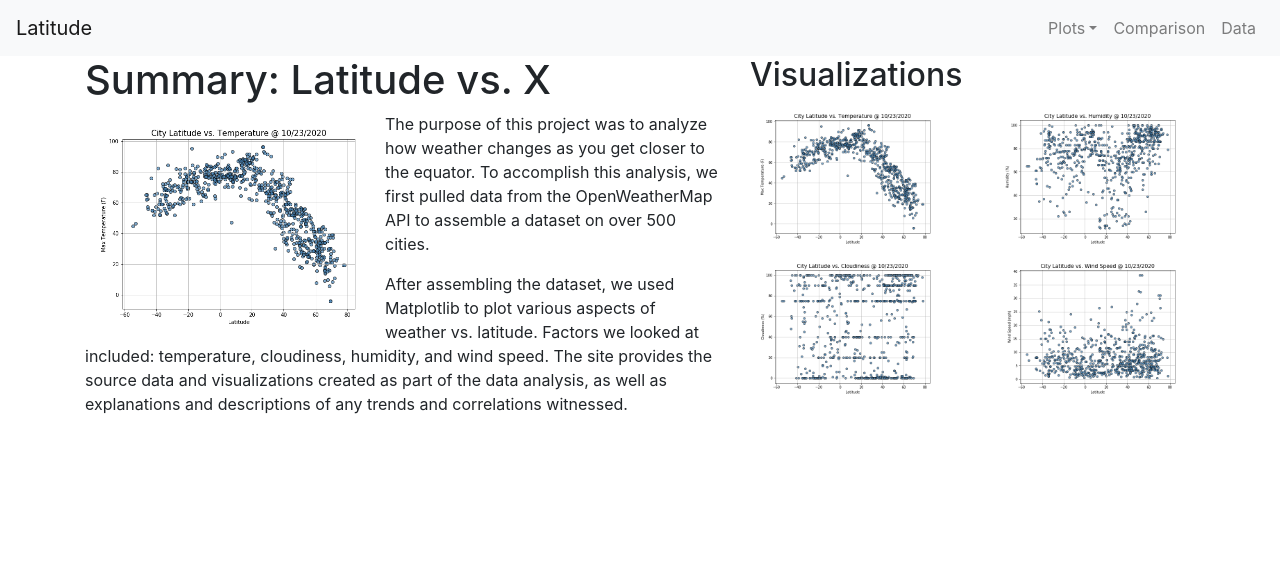
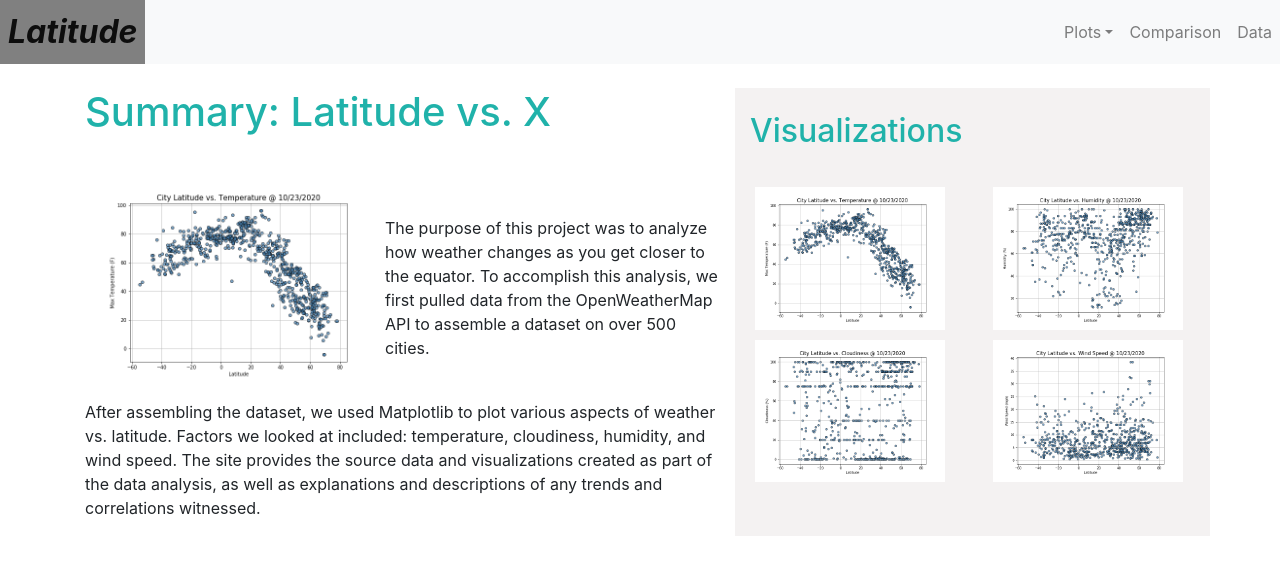
Before and after one commit to zsvorenova/Web-Design-Challenge, a plain HTML site: page WebVisualizations/index.html in a window 1280 px wide. Drawn offline with nearby package versions, Linux system fonts and the light colour scheme.

Commit message:
starting style added

```diff
--- a/WebVisualizations/index.html
+++ b/WebVisualizations/index.html
@@ -9,7 +9,7 @@
     <!-- Bring in our bootstrap stylesheet -->
     <link rel="stylesheet" href="https://stackpath.bootstrapcdn.com/bootstrap/4.3.1/css/bootstrap.min.css" integrity="sha384-ggOyR0iXCbMQv3Xipma34MD+dH/1fQ784/j6cY/iJTQUOhcWr7x9JvoRxT2MZw1T" crossorigin="anonymous">
 
-    <!-- <link rel="stylesheet" href="style.css"> -->
+    <link rel="stylesheet" href="style.css">
 
     <title>Web-Design-Challenge</title>
 </head>
@@ -44,16 +44,18 @@
     </nav>
 
     <div class="container">
+        <br>
 
         <div class="row">
             <div class="col-md-7">
                 <h1>Summary: Latitude vs. X</h1>
-                <img alt="latitude vs temperature" src="assets/latitude_temperature.png" class="img-fluid float-left"
+                <br>
+                <img alt="latitude vs temperature" src="assets/latitude_temperature.png" class="img-fluid float-left img-summary"
                 style="width:300px;height:auto;">
-               <row></row>
+               <br><br>
                 <p>The purpose of this project was to analyze how weather changes as you get closer to the equator. To accomplish this analysis,
                     we first pulled data from the OpenWeatherMap API to assemble a dataset on over 500 cities.
-                </p>
+                </p><br>
                 <p>After assembling the dataset, we used Matplotlib to plot various aspects of weather vs. latitude.
                     Factors we looked at included: temperature, cloudiness, humidity, and wind speed. The site provides the source
                     data and visualizations created as part of the data analysis, as well as explanations and descriptions
@@ -62,31 +64,44 @@
             </div>
             <!-- should we use div or aside??? -->
             <aside class="col-md-5 aside">
+                <br>
                 <h2>Visualizations</h2>
+                <br>
                 <div class="row">
                     <div class="col-sm-3 col-md-6">
+                        <!-- <br> -->
                         <a href="visualizations/temperature.html">
                             <img src="assets/latitude_temperature.png" alt="latitude vs temperature" style="width:200px;height:auto"
-                            class="img-fluid float-left">
+                            class="img-fluid img-vis">
                         </a>
+                        <!-- <br> -->
                     </div>
+                    <!-- <br><br><br> -->
                     <div class="col-sm-3 col-md-6">
+                        <!-- <br> -->
                         <a href="visualizations/humidity.html">
                             <img src="assets/latitude_humidity.png" alt="latitude vs humidity" style="width:200px;height:auto"
-                            class="img-fluid float-right">
+                            class="img-fluid img-vis">
                         </a>
+                        <!-- <br> -->
                     </div>
+                    <!-- <br><br><br> -->
                     <div class="col-sm-3 col-md-6">
+                        <!-- <br> -->
                         <a href="visualizations/clouds.html">
                             <img src="assets/latitude_cloudiness.png" alt="latitude vs cloudiness" style="width:200px;height:auto"
-                            class="img-fluid float-left">
+                            class="img-fluid img-vis">
                         </a>
+                        <!-- <br> -->
                     </div>
+                    <!-- <br><br><br> -->
                     <div class="col-sm-3 col-md-6">
+                        <!-- <br> -->
                         <a href="visualizations/wind.html">
                             <img src="assets/latitude_windspeed.png" alt="latitude vs windspeed" style="width:200px;height:auto"
-                            class="img-fluid float-right">
+                            class="img-fluid img-vis">
                         </a>
+                        <!-- <br> -->
                     </div>
                 </div>
             <aside>
--- /dev/null
+++ b/WebVisualizations/style.css
@@ -0,0 +1,47 @@
+h1, h2, h3, h5, h6 {
+    color: lightseagreen
+}
+
+.img-fluid {
+    padding: 5px
+}
+
+.img-summary{
+    padding: 10px;
+}
+
+.navbar {
+    padding:0px
+}
+.navbar-brand {
+    background-color: lightseagreen;
+    font-size: xx-large;
+    font-weight: bold;
+    font-style: italic;
+    padding: 8px;
+}
+
+.active, .navbar a:hover {
+    background-color: grey;
+    color: black;
+    font-weight: bold;
+
+}
+
+.aside {
+    background-color: rgba(236, 233, 233, 0.568);
+}
+
+.img-vis:hover {
+    padding: 5px;
+    border: 2px solid lightseagreen;
+}
+
+/* div.col-sm-3.col-md-6 {
+    padding: 5px, 5px, 5px, 5px;
+} */
+/* @media (max-width: 576px) {
+    .navbar.navbar-expand-md.navbar-light.bg-light {
+      background-color: lightseagreen;
+    }
+  } */
```
